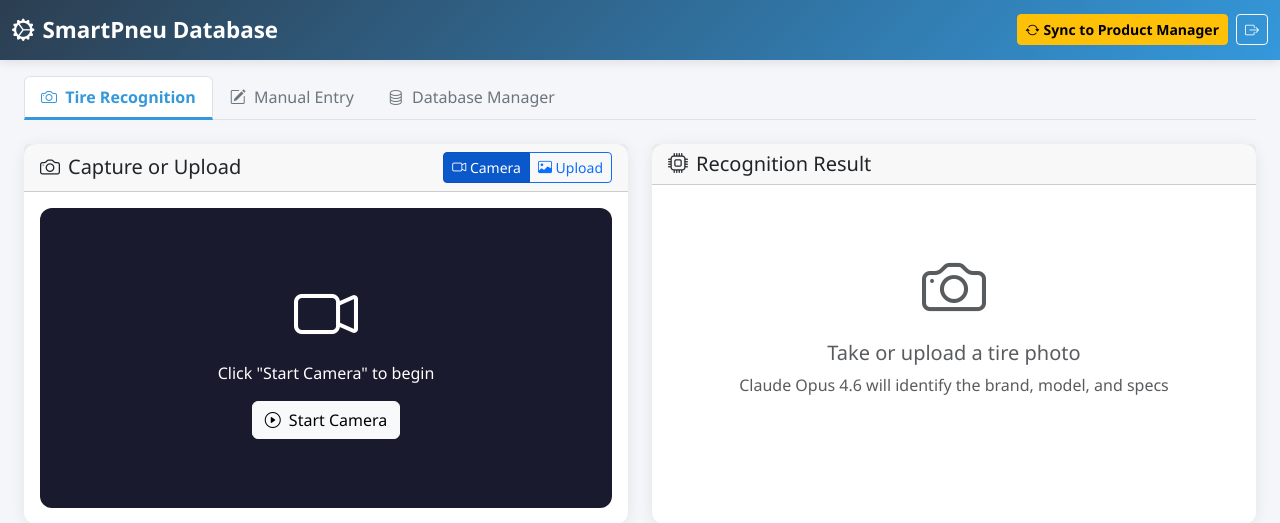
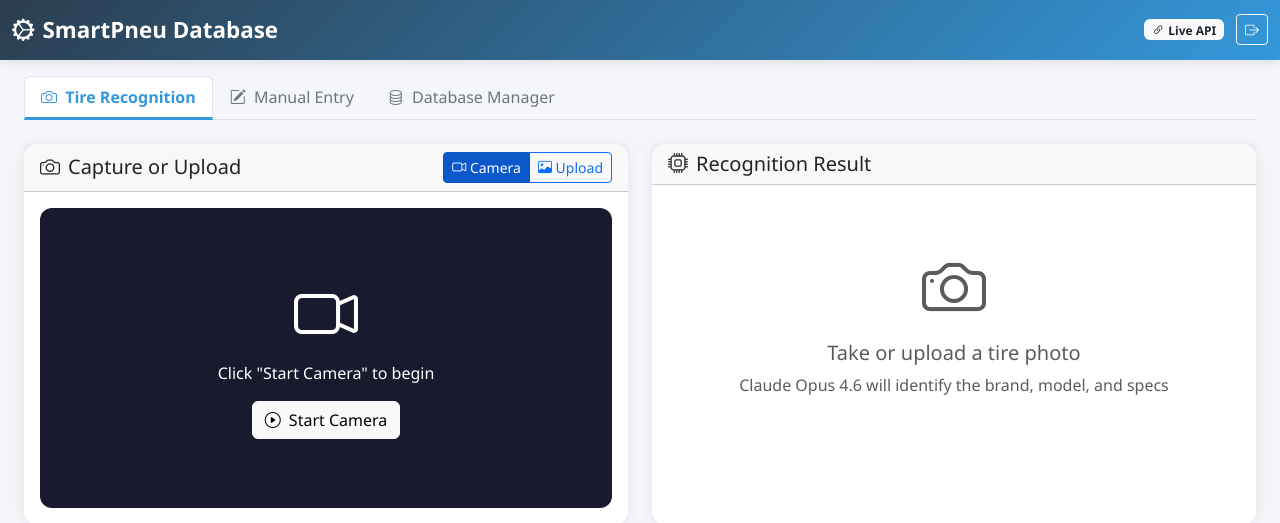
Before and after one commit to smartpneucontact-sketch/smartpneu-database, a Flask app: page / in a window 1280 px wide. Shown: the top 523 px of the page. Run offline with Flask 3, Linux system fonts and the light colour scheme; the visitor is signed in with stand-in values (Sample User, id 1); some libraries are stand-ins or nearby versions.

Commit message:
Live API for product manager, remove git sync

```diff
--- a/app.py
+++ b/app.py
@@ -20,8 +20,6 @@ from flask import (
 )
 from dotenv import load_dotenv
 import anthropic
-import urllib.request
-import urllib.error
 
 load_dotenv()
 
@@ -35,9 +33,7 @@ DATABASE_FILE = os.path.join(os.path.dirname(__file__), "brands_models.json")
 BACKUP_DIR = os.path.join(os.path.dirname(__file__), "backups")
 APP_PASSWORD = os.environ.get("APP_PASSWORD", "smartpneu")
 ANTHROPIC_API_KEY = os.environ.get("ANTHROPIC_API_KEY", "")
-GITHUB_TOKEN = os.environ.get("GITHUB_TOKEN", "")
-GITHUB_REPO = os.environ.get("GITHUB_REPO", "smartpneucontact-sketch/smartpneu-product-manager")
-GITHUB_FILE_PATH = os.environ.get("GITHUB_FILE_PATH", "brands_models.json")
+API_KEY = os.environ.get("API_KEY", "")  # shared key for product manager access
 
 # ---------------------------------------------------------------------------
 # Database helpers
@@ -510,68 +506,51 @@ def check_model():
 
 
 # ---------------------------------------------------------------------------
-# GitHub Sync — push brands_models.json to product manager repo
+# External API — product manager fetches live database from here
 # ---------------------------------------------------------------------------
-@app.route("/api/sync", methods=["POST"])
-@login_required
-def sync_to_github():
-    """Push the current database to the smartpneu-product-manager GitHub repo."""
-    if not GITHUB_TOKEN:
-        return jsonify({"error": "GitHub token not configured. Add GITHUB_TOKEN in environment variables."}), 500
+@app.route("/api/live-database", methods=["GET"])
+def live_database():
+    """
+    Public endpoint secured by API_KEY.
+    The product manager calls this to get the latest brands_models data.
+    No login session needed — just the API key in the header or query param.
+    """
+    key = request.headers.get("X-API-Key") or request.args.get("api_key", "")
+    if not API_KEY:
+        return jsonify({"error": "API_KEY not configured on server"}), 500
+    if key != API_KEY:
+        return jsonify({"error": "Invalid API key"}), 401
 
-    try:
-        api_url = f"https://api.github.com/repos/{GITHUB_REPO}/contents/{GITHUB_FILE_PATH}"
+    return jsonify(data)
 
-        # Step 1: Get the current file SHA (needed for update)
-        get_req = urllib.request.Request(api_url, method="GET")
-        get_req.add_header("Authorization", f"token {GITHUB_TOKEN}")
-        get_req.add_header("Accept", "application/vnd.github.v3+json")
 
-        current_sha = None
-        try:
-            with urllib.request.urlopen(get_req) as resp:
-                existing = json.loads(resp.read().decode("utf-8"))
-                current_sha = existing.get("sha")
-        except urllib.error.HTTPError as e:
-            if e.code != 404:
-                raise
+@app.route("/api/live-database/brands", methods=["GET"])
+def live_brands():
+    """Return just brand names + model names (lighter payload)."""
+    key = request.headers.get("X-API-Key") or request.args.get("api_key", "")
+    if not API_KEY or key != API_KEY:
+        return jsonify({"error": "Invalid API key"}), 401
 
-        # Step 2: Read current database and encode as base64
-        with open(DATABASE_FILE, "r", encoding="utf-8") as f:
-            db_content = f.read()
+    brands = {}
+    for b in data.get("brands", []):
+        brands[b["name"]] = [m["name"] for m in b.get("models", [])]
+    return jsonify(brands)
 
-        encoded = base64.b64encode(db_content.encode("utf-8")).decode("utf-8")
 
-        # Step 3: Push to GitHub
-        payload = {
-            "message": f"Sync tire database — {datetime.now().strftime('%Y-%m-%d %H:%M')}",
-            "content": encoded,
-            "branch": "main",
-        }
-        if current_sha:
-            payload["sha"] = current_sha
+@app.route("/api/live-database/model-details/<brand>/<model>", methods=["GET"])
+def live_model_details(brand, model):
+    """Return full details for a specific model."""
+    key = request.headers.get("X-API-Key") or request.args.get("api_key", "")
+    if not API_KEY or key != API_KEY:
+        return jsonify({"error": "Invalid API key"}), 401
 
-        put_data = json.dumps(payload).encode("utf-8")
-        put_req = urllib.request.Request(api_url, data=put_data, method="PUT")
-        put_req.add_header("Authorization", f"token {GITHUB_TOKEN}")
-        put_req.add_header("Accept", "application/vnd.github.v3+json")
-        put_req.add_header("Content-Type", "application/json")
-
-        with urllib.request.urlopen(put_req) as resp:
-            result = json.loads(resp.read().decode("utf-8"))
-
-        stats = get_stats()
-        return jsonify({
-            "success": True,
-            "message": f"Synced {stats['brands']} brands and {stats['models']} models to Product Manager",
-            "commit_sha": result.get("commit", {}).get("sha", ""),
-        })
-
-    except urllib.error.HTTPError as e:
-        body = e.read().decode("utf-8", errors="replace")
-        return jsonify({"error": f"GitHub API error ({e.code}): {body}"}), 500
-    except Exception as e:
-        return jsonify({"error": f"Sync failed: {str(e)}"}), 500
+    brand_obj = find_brand(brand)
+    if not brand_obj:
+        return jsonify({"error": "Brand not found"}), 404
+    model_obj = find_model(brand_obj, model)
+    if not model_obj:
+        return jsonify({"error": "Model not found"}), 404
+    return jsonify({"success": True, "model": model_obj})
 
 
 # ---------------------------------------------------------------------------
--- a/templates/index.html
+++ b/templates/index.html
@@ -97,9 +97,7 @@
     <div class="container-fluid">
         <span class="navbar-brand"><i class="bi bi-gear-wide-connected me-2"></i>SmartPneu Database</span>
         <div class="d-flex align-items-center gap-2">
-            <button class="btn btn-warning btn-sm fw-bold" onclick="syncToProductManager()" id="syncBtn">
-                <i class="bi bi-arrow-repeat me-1"></i>Sync to Product Manager
-            </button>
+            <span class="badge bg-light text-dark me-1"><i class="bi bi-link-45deg me-1"></i>Live API</span>
             <a href="/logout" class="btn btn-outline-light btn-sm"><i class="bi bi-box-arrow-right"></i></a>
         </div>
     </div>
@@ -1082,34 +1080,6 @@ async function importDatabase(input) {
 }
 
 // ===========================================================================
-// Sync to Product Manager (GitHub push)
-// ===========================================================================
-async function syncToProductManager() {
-    const btn = document.getElementById('syncBtn');
-    const origHtml = btn.innerHTML;
-    btn.disabled = true;
-    btn.innerHTML = '<span class="spinner-border spinner-border-sm me-1"></span>Syncing...';
-
-    try {
-        const res = await fetch('/api/sync', { method: 'POST' });
-        const d = await res.json();
-        if (d.error) {
-            showToast(d.error, 'danger');
-        } else {
-            showToast(d.message, 'success');
-            btn.innerHTML = '<i class="bi bi-check-circle me-1"></i>Synced!';
-            btn.className = 'btn btn-success btn-sm fw-bold';
-            setTimeout(() => { btn.innerHTML = origHtml; btn.className = 'btn btn-warning btn-sm fw-bold'; }, 3000);
-        }
-    } catch(e) {
-        showToast('Sync failed: ' + e.message, 'danger');
-    } finally {
-        btn.disabled = false;
-        if (btn.innerHTML.includes('Syncing')) btn.innerHTML = origHtml;
-    }
-}
-
-// ===========================================================================
 // Manual Entry — with similarity checking
 // ===========================================================================
 let brandCheckTimeout, modelCheckTimeout;
```
Also changed, not shown: 1 other file.
